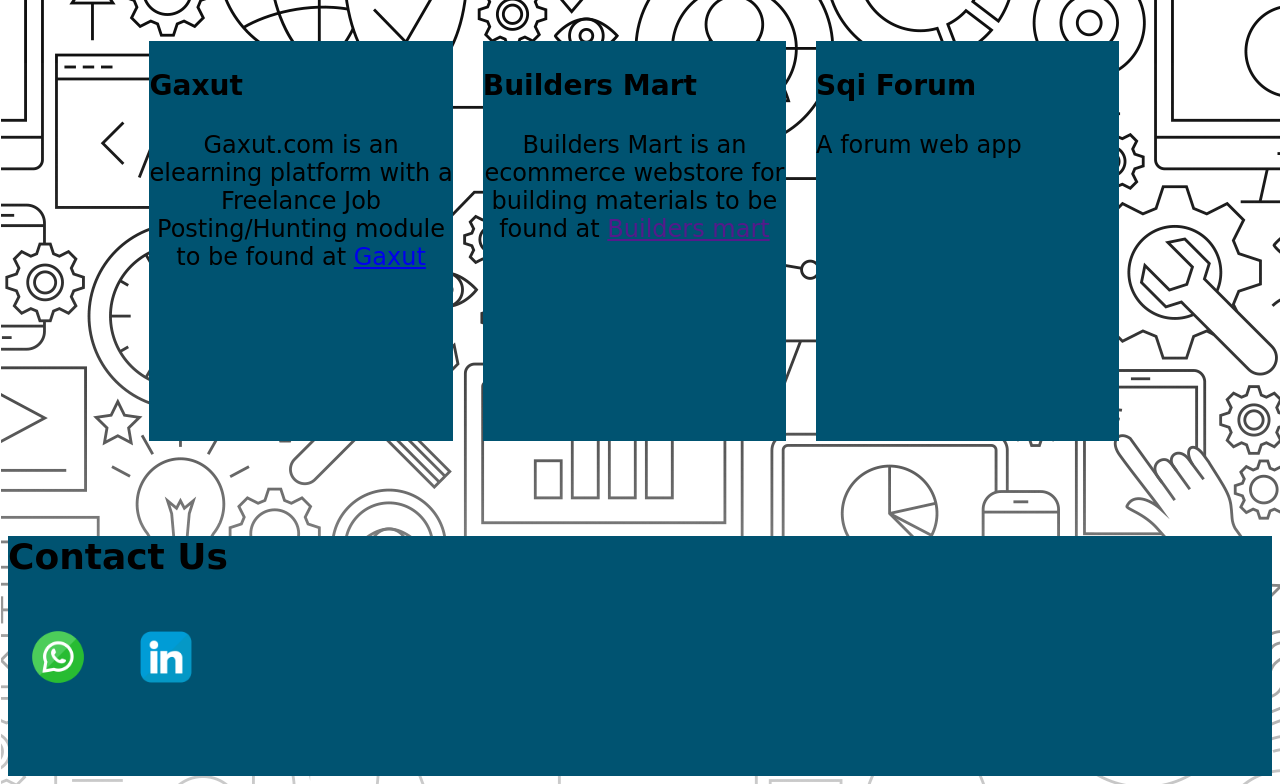
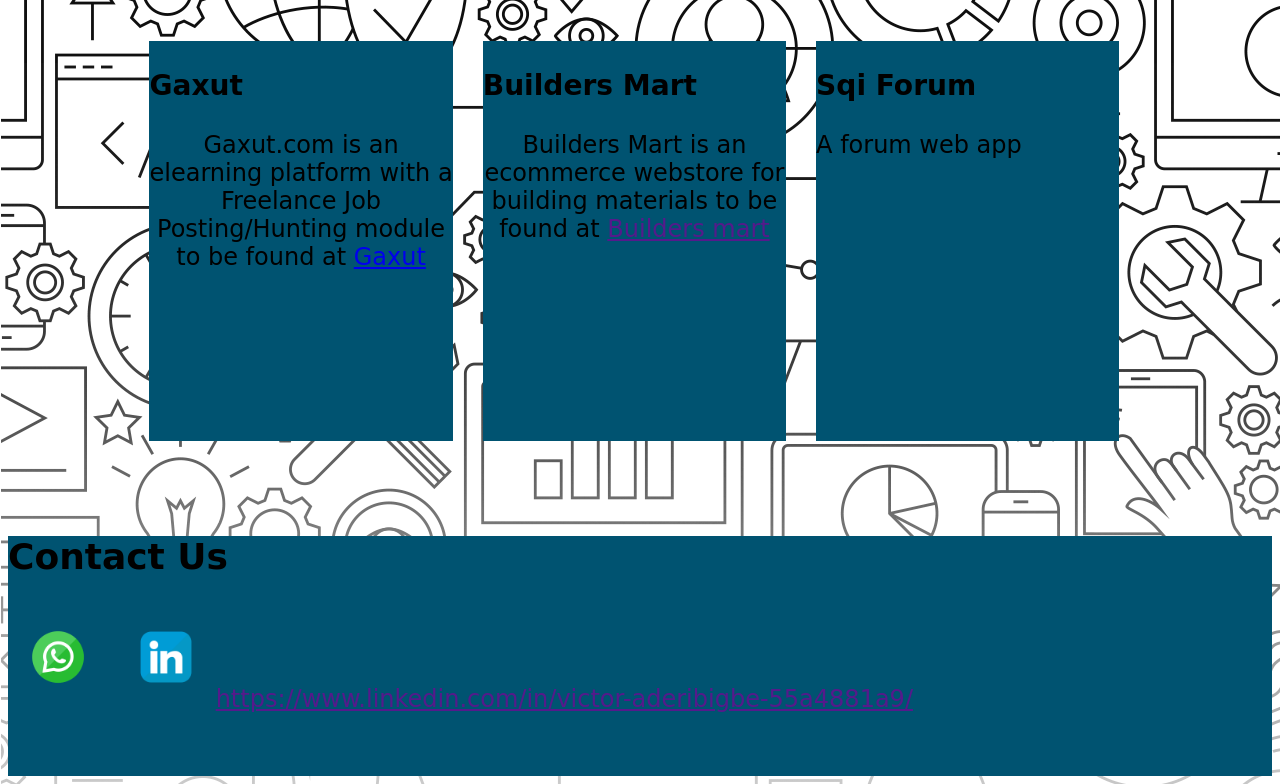
Before and after one commit to BdVade/BdVade.github.io, a plain HTML site: page index.html in a window 1280 px wide. Shown: the part 1318-2102 px from the top of the page. Drawn offline with Linux system fonts and the light colour scheme; a web font is replaced by a local one.

Commit message:
Update index.html

```diff
--- a/index.html
+++ b/index.html
@@ -88,7 +88,7 @@
     <footer>
         <h2>Contact Us</h2>
         <a href=""><img src="images/iconfinder_3_5209150.png" alt=""></a>
-        <a href=""><img src="images/iconfinder_14_5209164.png" alt=""></a>
+        <a href=""><img src="images/iconfinder_14_5209164.png" alt="">https://www.linkedin.com/in/victor-aderibigbe-55a4881a9/</a>
         <p></p>
     </footer>
 </body>
```
